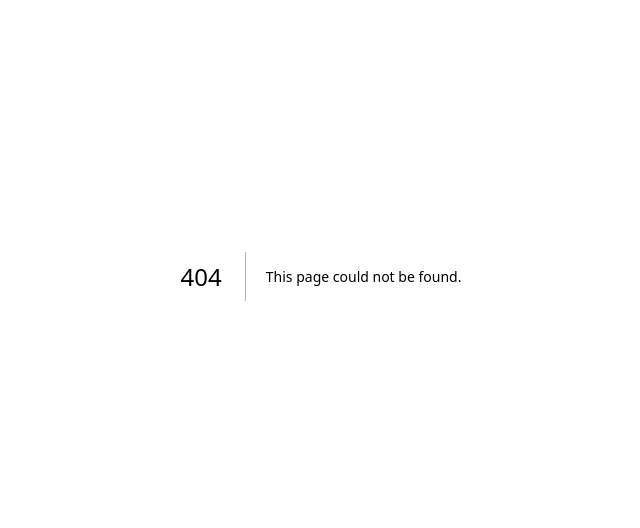
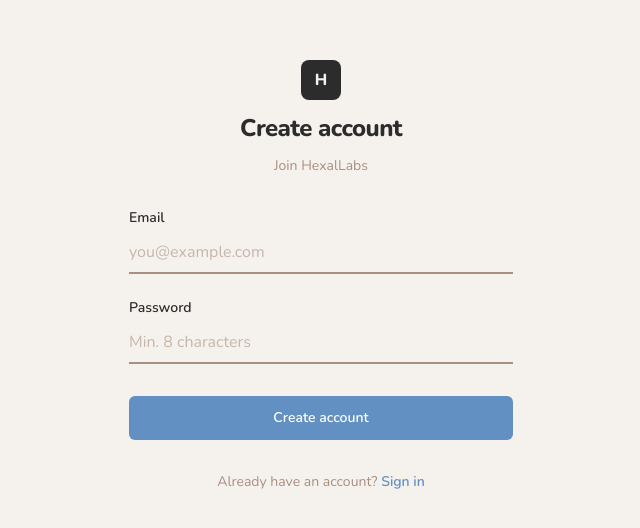
Before and after one commit to a-elhaag/hexallabs, a Next.js app in the folder frontend/: page /auth/signup in a window 1280 px wide. Before the commit this address had no page. Shown: the part 124-652 px from the top of the page, without its empty margins (319-959 px from the left). Built offline with nearby package versions, Linux system fonts and the light colour scheme; no server answers.

Commit message:
feat: auth pages — login + signup wired to Supabase

```diff
--- /dev/null
+++ b/frontend/app/auth/login/page.tsx
@@ -0,0 +1,72 @@
+// app/auth/login/page.tsx
+'use client'
+import { useState } from 'react'
+import { useRouter } from 'next/navigation'
+import Link from 'next/link'
+import { supabase } from '@/lib/supabase'
+import { Button } from '@/components/ui/Button'
+import { Input } from '@/components/ui/Input'
+
+export default function LoginPage() {
+  const router = useRouter()
+  const [email, setEmail]       = useState('')
+  const [password, setPassword] = useState('')
+  const [error, setError]       = useState('')
+  const [loading, setLoading]   = useState(false)
+
+  async function handleSubmit(e: React.FormEvent) {
+    e.preventDefault()
+    setError('')
+    setLoading(true)
+    const { error: err } = await supabase.auth.signInWithPassword({ email, password })
+    setLoading(false)
+    if (err) { setError(err.message); return }
+    router.push('/chat')
+  }
+
+  return (
+    <div className="min-h-screen bg-cream flex items-center justify-center px-4">
+      <div className="w-full max-w-sm flex flex-col items-center gap-8">
+        <div className="flex flex-col items-center gap-3">
+          <div className="w-10 h-10 bg-black rounded-lg flex items-center justify-center">
+            <span className="text-cream font-black text-base">H</span>
+          </div>
+          <h1 className="font-black text-2xl text-black tracking-tight">Welcome back</h1>
+          <p className="text-warm-gray text-sm">Sign in to HexalLabs</p>
+        </div>
+
+        <form onSubmit={handleSubmit} className="w-full flex flex-col gap-6">
+          <Input
+            label="Email"
+            type="email"
+            placeholder="you@example.com"
+            value={email}
+            onChange={e => setEmail(e.target.value)}
+            required
+            autoComplete="email"
+          />
+          <Input
+            label="Password"
+            type="password"
+            placeholder="••••••••"
+            value={password}
+            onChange={e => setPassword(e.target.value)}
+            error={error}
+            required
+            autoComplete="current-password"
+          />
+          <Button type="submit" loading={loading} className="w-full py-3 mt-2">
+            Sign in
+          </Button>
+        </form>
+
+        <p className="text-sm text-warm-gray">
+          No account?{' '}
+          <Link href="/auth/signup" className="text-denim font-semibold hover:underline">
+            Sign up
+          </Link>
+        </p>
+      </div>
+    </div>
+  )
+}
--- /dev/null
+++ b/frontend/app/auth/signup/page.tsx
@@ -0,0 +1,73 @@
+// app/auth/signup/page.tsx
+'use client'
+import { useState } from 'react'
+import { useRouter } from 'next/navigation'
+import Link from 'next/link'
+import { supabase } from '@/lib/supabase'
+import { Button } from '@/components/ui/Button'
+import { Input } from '@/components/ui/Input'
+
+export default function SignupPage() {
+  const router = useRouter()
+  const [email, setEmail]       = useState('')
+  const [password, setPassword] = useState('')
+  const [error, setError]       = useState('')
+  const [loading, setLoading]   = useState(false)
+
+  async function handleSubmit(e: React.FormEvent) {
+    e.preventDefault()
+    setError('')
+    setLoading(true)
+    const { error: err } = await supabase.auth.signUp({ email, password })
+    setLoading(false)
+    if (err) { setError(err.message); return }
+    router.push('/auth/login?confirmed=1')
+  }
+
+  return (
+    <div className="min-h-screen bg-cream flex items-center justify-center px-4">
+      <div className="w-full max-w-sm flex flex-col items-center gap-8">
+        <div className="flex flex-col items-center gap-3">
+          <div className="w-10 h-10 bg-black rounded-lg flex items-center justify-center">
+            <span className="text-cream font-black text-base">H</span>
+          </div>
+          <h1 className="font-black text-2xl text-black tracking-tight">Create account</h1>
+          <p className="text-warm-gray text-sm">Join HexalLabs</p>
+        </div>
+
+        <form onSubmit={handleSubmit} className="w-full flex flex-col gap-6">
+          <Input
+            label="Email"
+            type="email"
+            placeholder="you@example.com"
+            value={email}
+            onChange={e => setEmail(e.target.value)}
+            required
+            autoComplete="email"
+          />
+          <Input
+            label="Password"
+            type="password"
+            placeholder="Min. 8 characters"
+            value={password}
+            onChange={e => setPassword(e.target.value)}
+            error={error}
+            required
+            minLength={8}
+            autoComplete="new-password"
+          />
+          <Button type="submit" loading={loading} className="w-full py-3 mt-2">
+            Create account
+          </Button>
+        </form>
+
+        <p className="text-sm text-warm-gray">
+          Already have an account?{' '}
+          <Link href="/auth/login" className="text-denim font-semibold hover:underline">
+            Sign in
+          </Link>
+        </p>
+      </div>
+    </div>
+  )
+}
```
